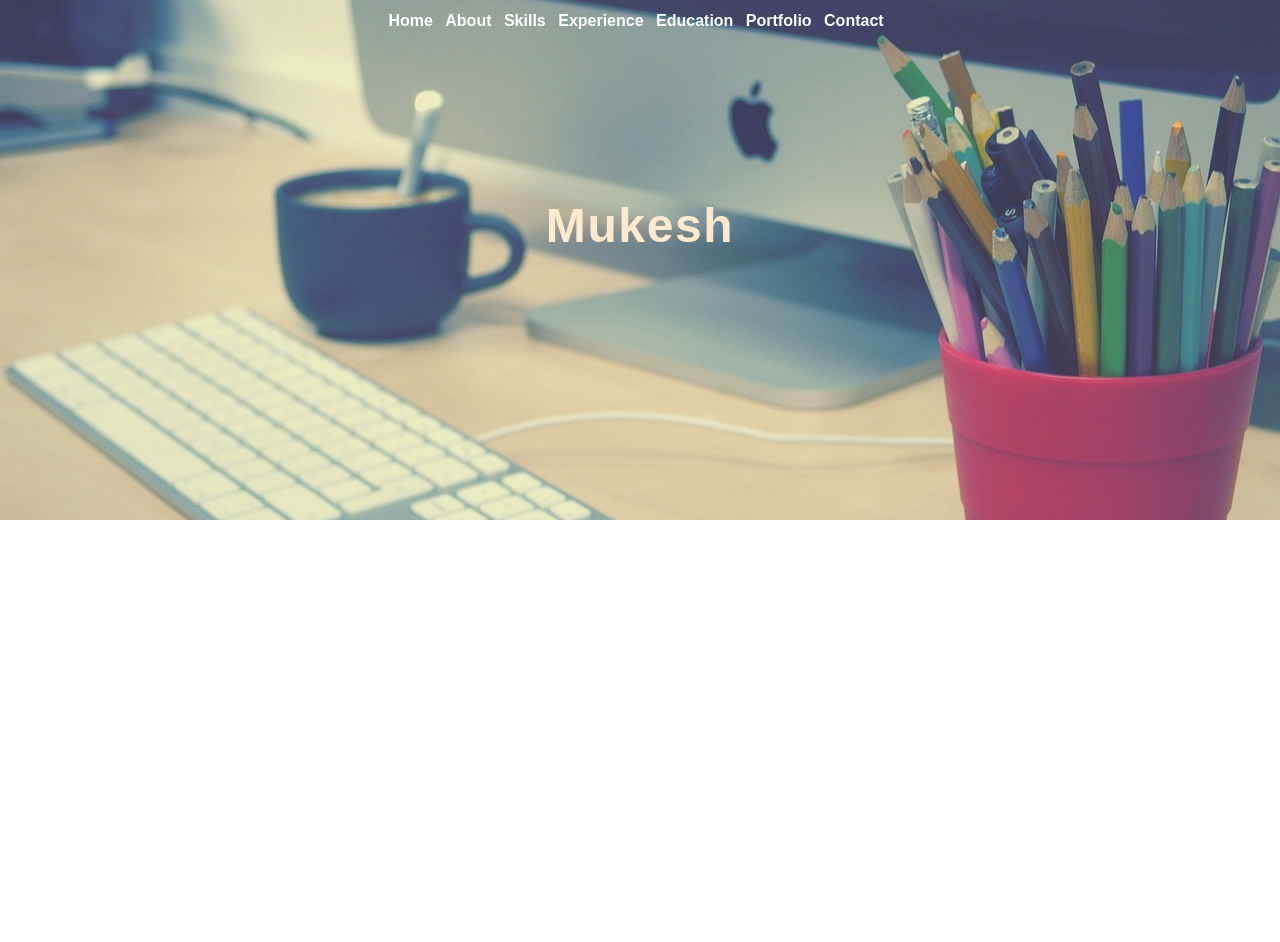
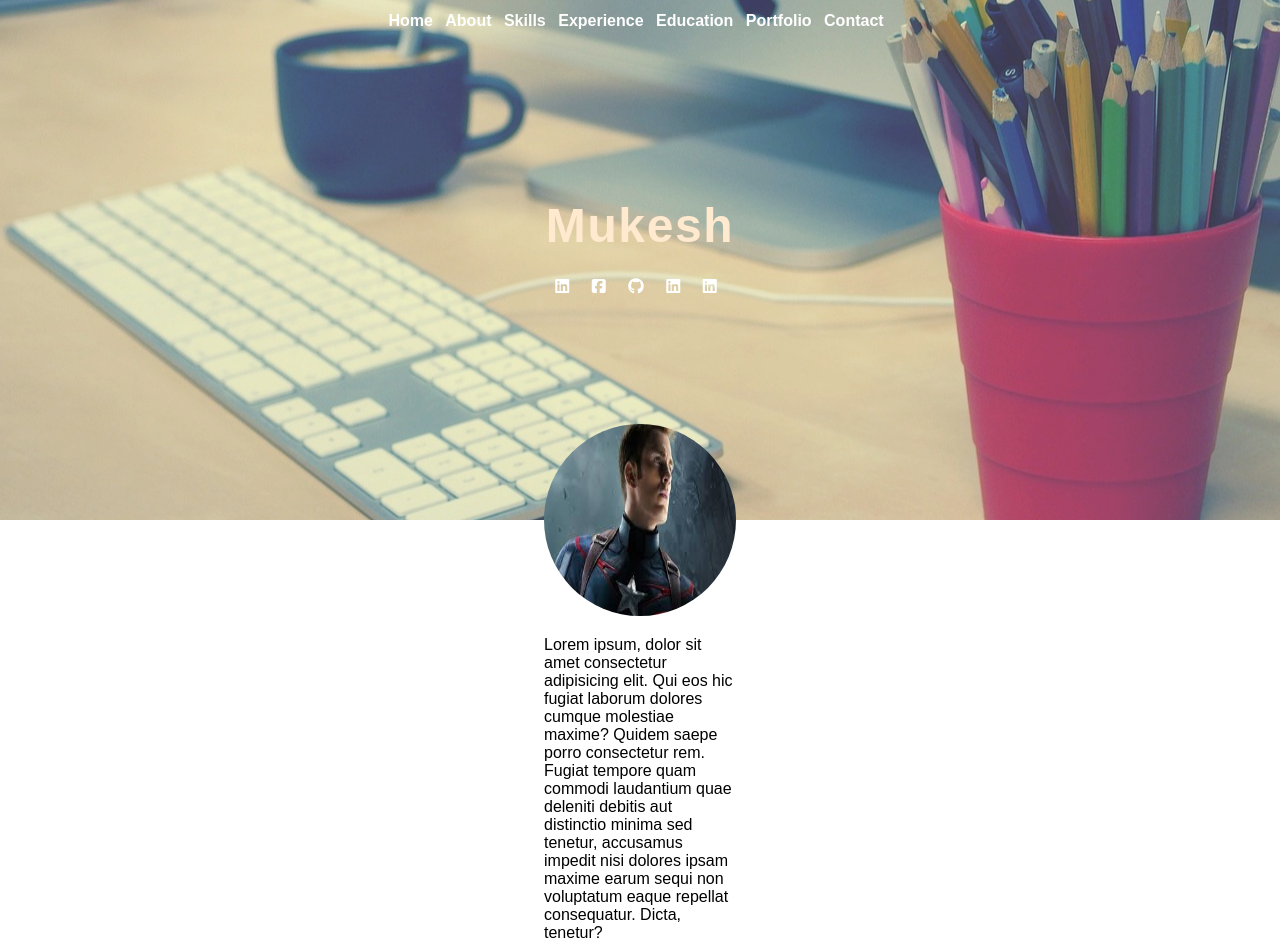
Before and after one commit to mukesh-707/My_Resume, a plain HTML site: page index.html in a window 1280 px wide. Before the commit the page ends 800 px from the top, so only its background shows below. Drawn offline with Linux system fonts and the light colour scheme.

Commit message:
About Section is Completed

```diff
--- a/index.html
+++ b/index.html
@@ -4,7 +4,10 @@
     <meta charset="UTF-8">
     <meta name="viewport" content="width=device-width, initial-scale=1.0">
     <title>Document</title>
+    <link rel="stylesheet" href="https://cdnjs.cloudflare.com/ajax/libs/font-awesome/6.6.0/css/all.min.css">
+
     <link rel="stylesheet" href="style.css">
+
 </head>
 <body>
     <header id="body-header">
@@ -48,7 +51,35 @@
 
         </div>
 
-        <div>
+        <div >
+            <ul class="horizontal-list text-center social-icons">
+
+                <li>
+                    <a href=""> <i class="fa-brands fa-linkedin"></i></a>
+
+                </li>
+
+                <li>
+                    <a href=""> <i class="fa-brands fa-square-facebook"></i></a>
+
+                </li>
+
+                <li>
+                    <a href=""> <i class="fa-brands fa-github"></i></a>
+
+                </li>
+
+                <li>
+                    <a href=""> <i class="fa-brands fa-linkedin"></i></a>
+
+                </li>
+
+
+                <li>
+                    <a href=""> <i class="fa-brands fa-linkedin"></i></a>
+
+                </li>
+            </ul>
 
         </div>
 
@@ -56,6 +87,14 @@
     </header>
     <main>
         <section id="about">
+            <div id="my-image">
+                <img src="images (2).jpg" alt="">
+                <p>
+                    Lorem ipsum, dolor sit amet consectetur adipisicing elit. Qui eos hic fugiat laborum dolores cumque molestiae maxime? Quidem saepe porro consectetur rem. Fugiat tempore quam commodi laudantium quae deleniti debitis aut distinctio minima sed tenetur, accusamus impedit nisi dolores ipsam maxime earum sequi non voluptatum eaque repellat consequatur. Dicta, tenetur?
+
+                </p>
+
+            </div>
 
         </section >
 
--- a/style.css
+++ b/style.css
@@ -35,7 +35,7 @@ body{
 }
 
 .horizontal-list li a:hover{
-    color:green;
+    color:rgb(0, 0, 0);
     border-bottom: 1px solid rgb(252, 0, 0);
 
 }
@@ -56,3 +56,37 @@ body{
  margin-bottom: 0.5rem;
 
 }
+
+.social-icons li a i{
+    padding: 5px;
+    /* color: blue; */
+    /* border-color: black;
+    border: 2px;
+    border: solid; */
+    border-radius: 50%;
+}
+
+.social-icons li a i:hover{
+    box-shadow: 0px 0px 6px 4px rgba(230,196,196.0.3);
+}
+
+#about{
+    height: auto;
+    width: 100%;
+    position: relative;
+}
+
+#my-image{
+    height: 12rem;
+    width: 12rem;
+    margin: auto;
+    margin-top: -12vh;
+
+}
+
+#my-image img{
+    height: 100%;
+    width: 100%;
+    border-radius: 50%;
+
+}
```
Also changed, not shown: images (2).jpg (added), linkedin-brands-solid.jpg (added), linkedin-brands-solid.svg (added).
